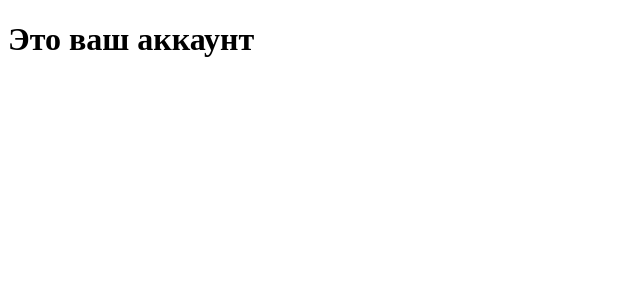
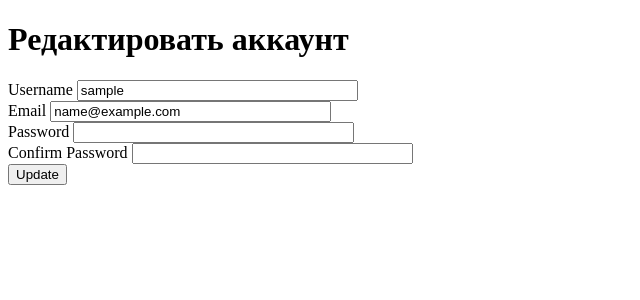
Before and after one commit to FIV-F4/VD07, a Flask app: page /account in a window 1280 px wide. Shown: the part 70-370 px from the top of the page, without its empty margins (0-640 px from the left). Run offline with Flask 3, Linux system fonts and the light colour scheme; the visitor is signed in with stand-in values (Sample User, id 1).

Commit message:
VD07 final 2.0

```diff
--- a/app/forms.py
+++ b/app/forms.py
@@ -30,3 +30,10 @@ class LoginForm(FlaskForm):
     password = PasswordField('Password', validators=[DataRequired()])
     remember = BooleanField('Запомнить меня')
     submit = SubmitField('Login')
+
+class AccountForm(FlaskForm):
+    username = StringField('Username', validators=[DataRequired(), Length(min=2, max=20)])
+    email = StringField('Email', validators=[DataRequired(), Email()])
+    password = PasswordField('Password', validators=[Length(min=6, max=100)])
+    confirm_password = PasswordField('Confirm Password', validators=[EqualTo('password')])
+    submit = SubmitField('Update')
--- a/app/routes.py
+++ b/app/routes.py
@@ -2,7 +2,7 @@ from flask import render_template, redirect, url_for, request, flash
 from flask_login import login_user, logout_user, login_required, current_user
 from app import app, db, bcrypt
 from app.models import User
-from app.forms import RegistrationForm, LoginForm
+from app.forms import RegistrationForm, LoginForm, AccountForm
 
 
 @app.route('/')
@@ -44,7 +44,20 @@ def logout():
     logout_user()
     return redirect(url_for('home'))
 
-@app.route('/account')
+@app.route('/account', methods=['GET', 'POST'])
 @login_required
 def account():
-    return render_template('account.html', title='Account')
+    form = AccountForm()
+    if form.validate_on_submit():
+        if form.password.data:
+            hashed_password = bcrypt.generate_password_hash(form.password.data).decode('utf-8')
+            current_user.password = hashed_password
+        current_user.username = form.username.data
+        current_user.email = form.email.data
+        db.session.commit()
+        flash('Ваши данные были обновлены', 'success')
+        return redirect(url_for('account'))
+    elif request.method == 'GET':
+        form.username.data = current_user.username
+        form.email.data = current_user.email
+    return render_template('account.html', title='Account', form=form)
--- a/app/templates/account.html
+++ b/app/templates/account.html
@@ -1,9 +1,29 @@
 {% extends "base.html" %}
 
 {% block title %}
-    Аккаунт
+    Редактировать аккаунт
 {% endblock %}
 
 {% block content %}
-    <h1>Это ваш аккаунт</h1>
+    <h1>Редактировать аккаунт</h1>
+ <form action="{{ url_for('account') }}" method="post">
+        {{ form.hidden_tag() }}
+        <div>
+            {{ form.username.label }}
+            {{ form.username(size=32) }}
+        </div>
+        <div>
+            {{ form.email.label }}
+            {{ form.email(size=32) }}
+        </div>
+        <div>
+            {{ form.password.label }}
+            {{ form.password(size=32) }}
+        </div>
+        <div>
+            {{ form.confirm_password.label }}
+            {{ form.confirm_password(size=32) }}
+        </div>
+        <div>{{ form.submit() }}</div>
+    </form>
 {% endblock %}
```
